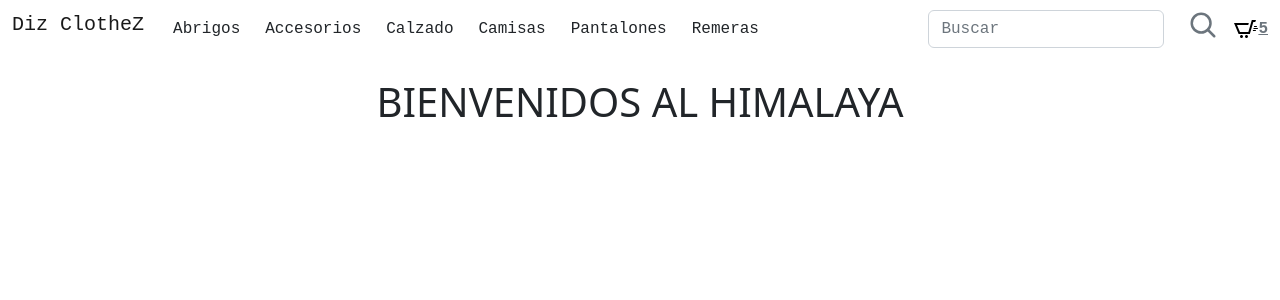
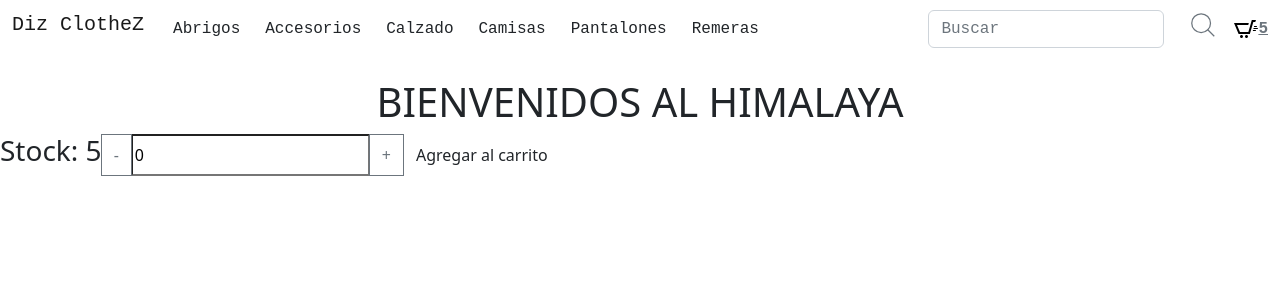
Before and after one commit to fede-diz/ProyectoReactCoder, a React (Create React App) app: page / in a window 1280 px wide. Shown: the top 300 px of the page. Built offline with nearby package versions, Linux system fonts and the light colour scheme.

Commit message:
Agregado de contador

```diff
--- a/src/App.js
+++ b/src/App.js
@@ -1,12 +1,19 @@
 import './App.css';
 import ItemListContainer from './components/ItemListContainer/ItemListContainer';
 import Navbar from './components/Navbar/Navbar.js';
+import ItemCount from './components/ItemCount/ItemCount';
 
 function App() {               // Dentro de las llaves {} de cada componente le paso propiedades con formato JavaScript: número, variable, 'un string', unaFuncion()
+
+  const handleOnAdd = () => {
+    alert('Se agregó al carrito')
+  }
+
   return (                     // [un, array], {un:x, objeto:y, literal:z}, etc
     <div className="App">
       <Navbar />
       <ItemListContainer greeting={'BIENVENIDOS AL HIMALAYA'}/>
+      <ItemCount stock={5} onAdd={handleOnAdd} />
     </div>
   );
 }
--- /dev/null
+++ b/src/components/ItemCount/ItemCount.js
@@ -0,0 +1,31 @@
+import { useState } from 'react';
+
+const ItemCount = ({ stock, initial, onAdd }) => {
+    const [count, setCount] = useState(0)
+
+    if (initial) {
+        initial = count
+    }
+
+    const increment = () => {
+        if (count < stock) {
+            setCount(parseInt(count) + 1)
+        }
+    }
+    const decrement = () => {
+        if (count > 0) {
+            setCount(parseInt(count) - 1)
+        }
+    }
+
+    return (
+        <div id='counter' className="input-group mb-3">
+            <h3>Stock: {stock}</h3>
+            <button className="btn btn-outline-secondary" onClick={decrement}>-</button>
+            <input value={count} onChange={(e) => setCount(e.target.value)} />
+            <button className="btn btn-outline-secondary" onClick={increment}>+</button>
+            <button className="btn btn-outline-none" onClick={ stock!==0 ? onAdd : null}>Agregar al carrito</button>
+        </div>
+    )
+}
+export default ItemCount
--- a/src/components/MainSearch/MainSearch.js
+++ b/src/components/MainSearch/MainSearch.js
@@ -4,7 +4,7 @@ const MainSearch = () => {
             <form className="d-flex" role="search">
                 <input className="form-control me-2" type="search" placeholder="Buscar" aria-label="Search" />
                 <a className="link-secondary" href="#top" aria-label="Search">
-                    <svg xmlns="http://www.w3.org/2000/svg" width="30" height="30" fill="none" stroke="currentColor" stroke-linecap="round" stroke-linejoin="round" stroke-width="2" className="mx-3" role="img" viewBox="0 0 24 24"><circle cx="10.5" cy="10.5" r="7.5"/><path d="M21 21l-5.2-5.2"/></svg>
+                    <svg xmlns="http://www.w3.org/2000/svg" width="30" height="30" fill="none" stroke="currentColor" className="mx-3" role="img" viewBox="0 0 24 24"><circle cx="10.5" cy="10.5" r="7.5"/><path d="M21 21l-5.2-5.2"/></svg>
                 </a>
             </form>
         </div>
```
